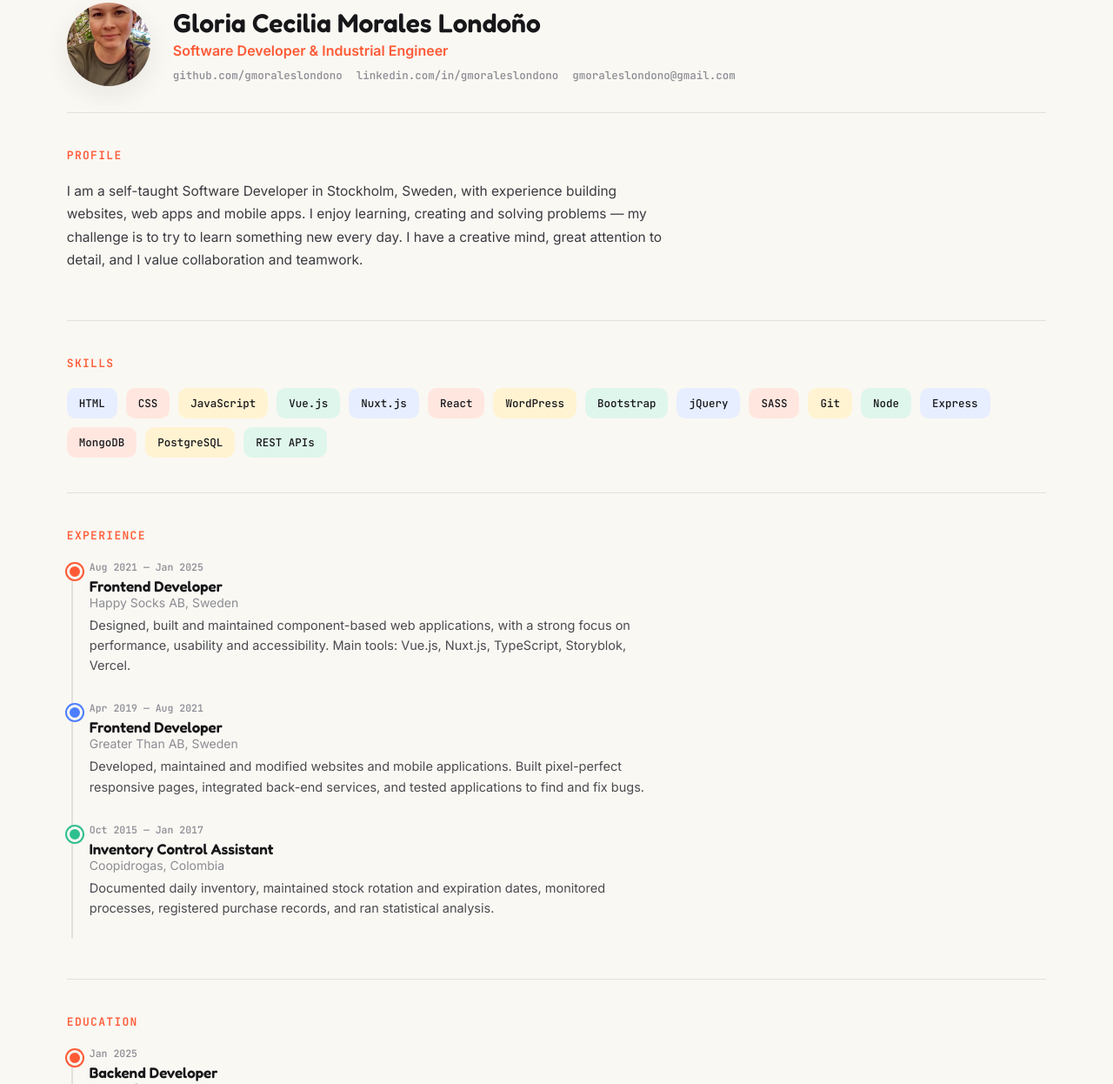
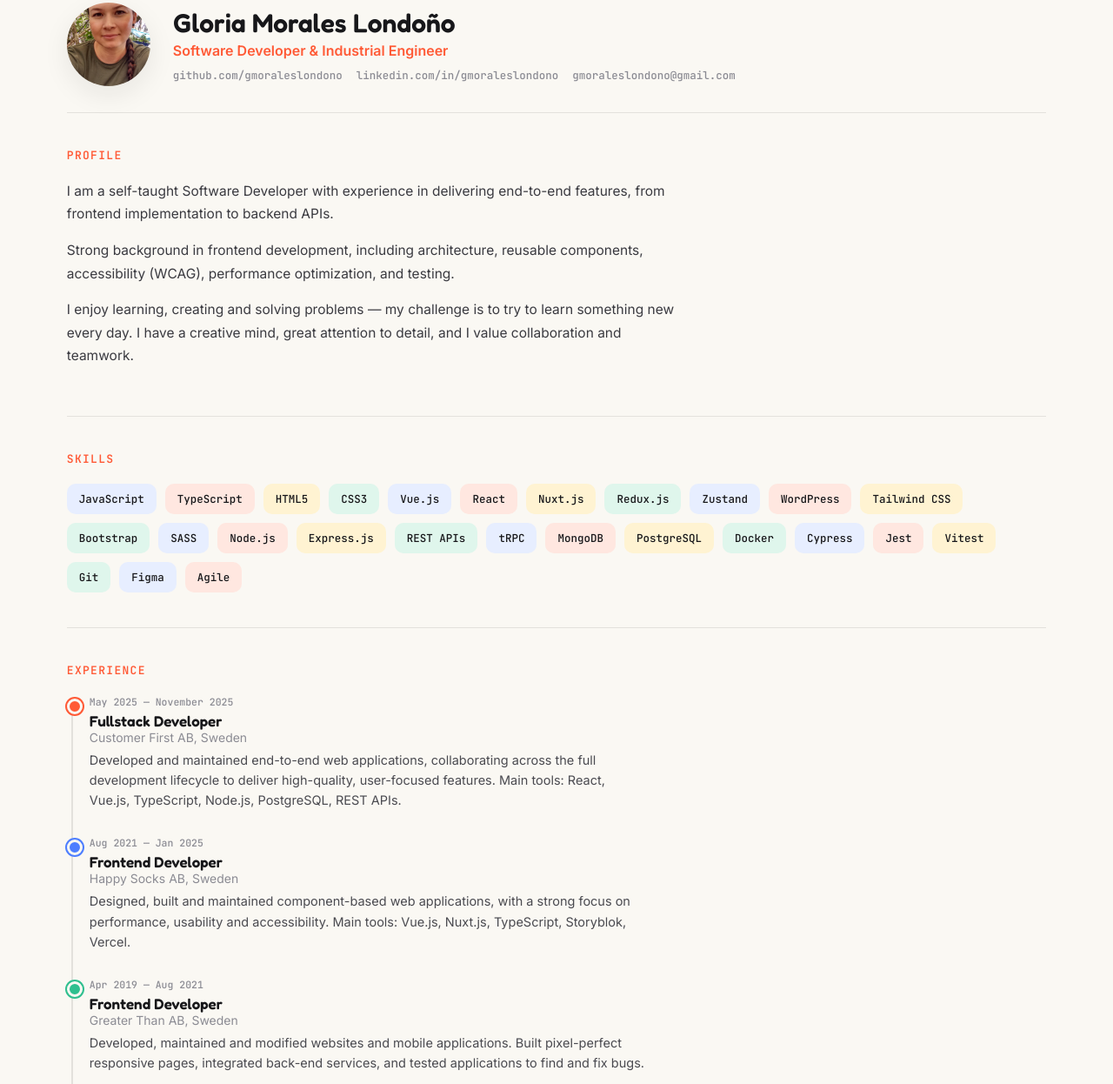
Before and after one commit to gmoraleslondono/portfolio, a website: page curriculum.html in a window 1280 px wide. Shown: the part 133-1379 px from the top of the page at 87% size. Drawn offline with Linux system fonts and the light colour scheme.

Commit message:
Update about and curriculum sections

```diff
--- a/curriculum.html
+++ b/curriculum.html
@@ -36,7 +36,7 @@
       <div class="cv-head">
         <img src="images/image.jpg" alt="Gloria Morales" />
         <div>
-          <h2>Gloria Cecilia Morales Londoño</h2>
+          <h2>Gloria Morales Londoño</h2>
           <div class="role">Software Developer &amp; Industrial Engineer</div>
           <div class="cv-links">
             <a href="https://github.com/gmoraleslondono" target="_blank"
@@ -57,37 +57,67 @@
       <div class="cv-section">
         <h3>Profile</h3>
         <p>
-          I am a self-taught Software Developer in Stockholm, Sweden, with
-          experience building websites, web apps and mobile apps. I enjoy
-          learning, creating and solving problems — my challenge is to try to
-          learn something new every day. I have a creative mind, great attention
-          to detail, and I value collaboration and teamwork.
+          I am a self-taught Software Developer with experience in delivering
+          end-to-end features, from frontend implementation to backend APIs.
+        </p>
+        <p>
+          Strong background in frontend development, including architecture,
+          reusable components, accessibility (WCAG), performance optimization,
+          and testing.
+        </p>
+        <p>
+          I enjoy learning, creating and solving problems — my challenge is to
+          try to learn something new every day. I have a creative mind, great
+          attention to detail, and I value collaboration and teamwork.
         </p>
       </div>
 
       <div class="cv-section">
         <h3>Skills</h3>
         <div class="skills-wrap">
-          <span class="skill-tag">HTML</span><span class="skill-tag">CSS</span
-          ><span class="skill-tag">JavaScript</span>
-          <span class="skill-tag">Vue.js</span
-          ><span class="skill-tag">Nuxt.js</span
-          ><span class="skill-tag">React</span>
-          <span class="skill-tag">WordPress</span
-          ><span class="skill-tag">Bootstrap</span
-          ><span class="skill-tag">jQuery</span>
-          <span class="skill-tag">SASS</span><span class="skill-tag">Git</span
-          ><span class="skill-tag">Node</span>
-          <span class="skill-tag">Express</span
-          ><span class="skill-tag">MongoDB</span
-          ><span class="skill-tag">PostgreSQL</span>
+          <span class="skill-tag">JavaScript</span>
+          <span class="skill-tag">TypeScript</span>
+          <span class="skill-tag">HTML5</span>
+          <span class="skill-tag">CSS3</span>
+          <span class="skill-tag">Vue.js</span>
+          <span class="skill-tag">React</span>
+          <span class="skill-tag">Nuxt.js</span>
+          <span class="skill-tag">Redux.js</span>
+          <span class="skill-tag">Zustand</span>
+          <span class="skill-tag">WordPress</span>
+          <span class="skill-tag">Tailwind CSS</span>
+          <span class="skill-tag">Bootstrap</span>
+          <span class="skill-tag">SASS</span>
+          <span class="skill-tag">Node.js</span>
+          <span class="skill-tag">Express.js</span>
           <span class="skill-tag">REST APIs</span>
+          <span class="skill-tag">tRPC</span>
+          <span class="skill-tag">MongoDB</span>
+          <span class="skill-tag">PostgreSQL</span>
+          <span class="skill-tag">Docker</span>
+          <span class="skill-tag">Cypress</span>
+          <span class="skill-tag">Jest</span>
+          <span class="skill-tag">Vitest</span>
+          <span class="skill-tag">Git</span>
+          <span class="skill-tag">Figma</span>
+          <span class="skill-tag">Agile</span>
         </div>
       </div>
 
       <div class="cv-section">
         <h3>Experience</h3>
         <div class="timeline">
+          <div class="t-item">
+            <div class="t-date">May 2025 — November 2025</div>
+            <div class="t-role">Fullstack Developer</div>
+            <div class="t-org">Customer First AB, Sweden</div>
+            <div class="t-desc">
+              Developed and maintained end-to-end web applications,
+              collaborating across the full development lifecycle to deliver
+              high-quality, user-focused features. Main tools: React, Vue.js,
+              TypeScript, Node.js, PostgreSQL, REST APIs.
+            </div>
+          </div>
           <div class="t-item">
             <div class="t-date">Aug 2021 — Jan 2025</div>
             <div class="t-role">Frontend Developer</div>
@@ -126,7 +156,7 @@
         <div class="timeline">
           <div class="t-item">
             <div class="t-date">Jan 2025</div>
-            <div class="t-role">Backend Developer</div>
+            <div class="t-role">Backend Developer Program</div>
             <div class="t-org">Sundsgårdens folkhögskola, Helsingborg</div>
           </div>
           <div class="t-item">
@@ -138,7 +168,7 @@
           </div>
           <div class="t-item">
             <div class="t-date">Dec 2012</div>
-            <div class="t-role">Industrial Engineer</div>
+            <div class="t-role">Bachelor Industrial Engineer</div>
             <div class="t-org">
               Universidad Tecnológica de Pereira, Colombia
             </div>
--- a/style.css
+++ b/style.css
@@ -313,17 +313,6 @@ img {
 .collage figure {
   margin: 0;
   position: relative;
-}
-.collage figcaption {
-  position: absolute;
-  bottom: 10px;
-  left: 10px;
-  background: rgba(255, 255, 255, 0.92);
-  font-family: "JetBrains Mono", monospace;
-  font-size: 10.5px;
-  padding: 4px 9px;
-  border-radius: 999px;
-  color: var(--ink);
 }
 .collage .tall {
   grid-column: 1/2;
```
Also changed, not shown: about.html (+3 -7 lines).
